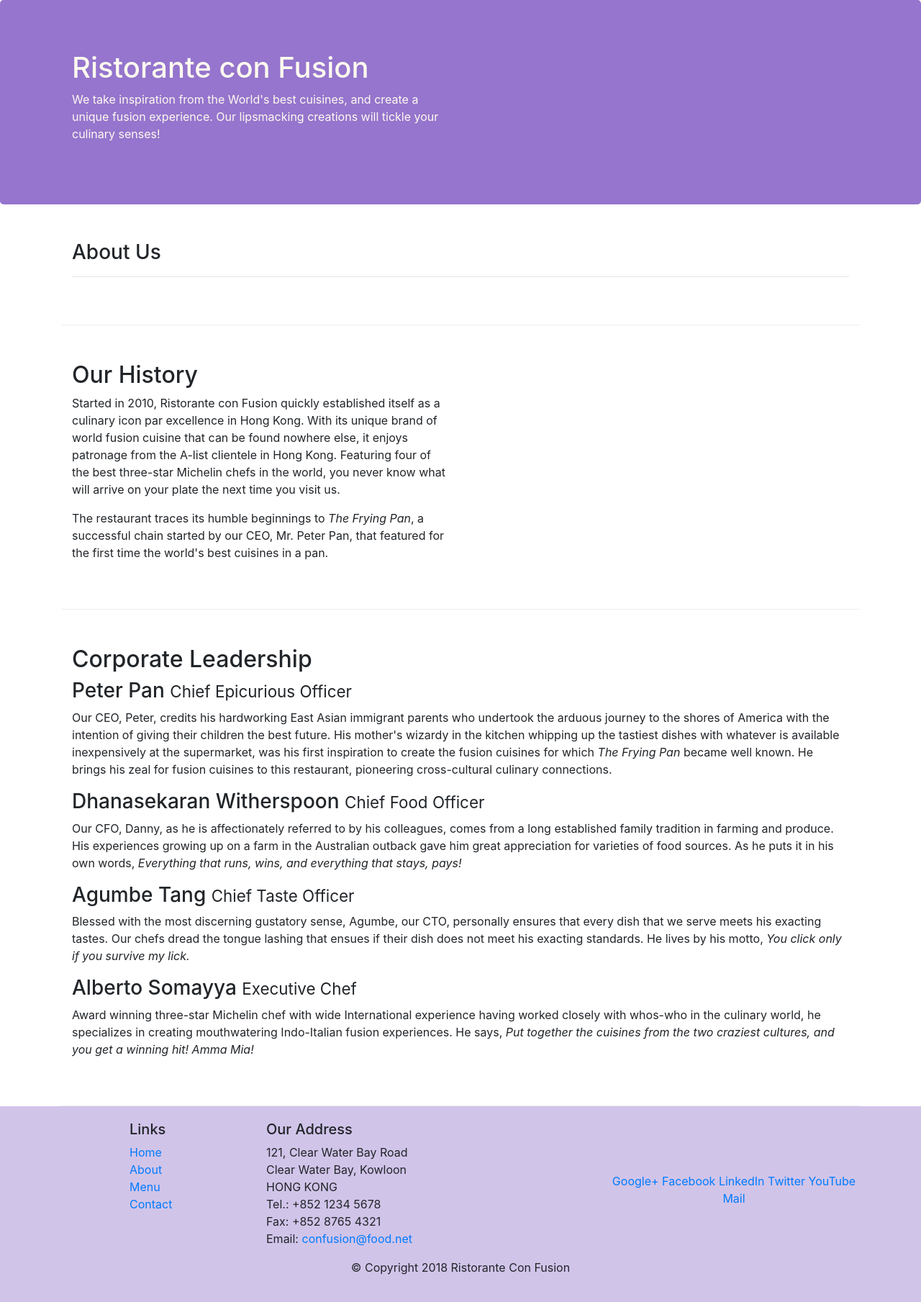
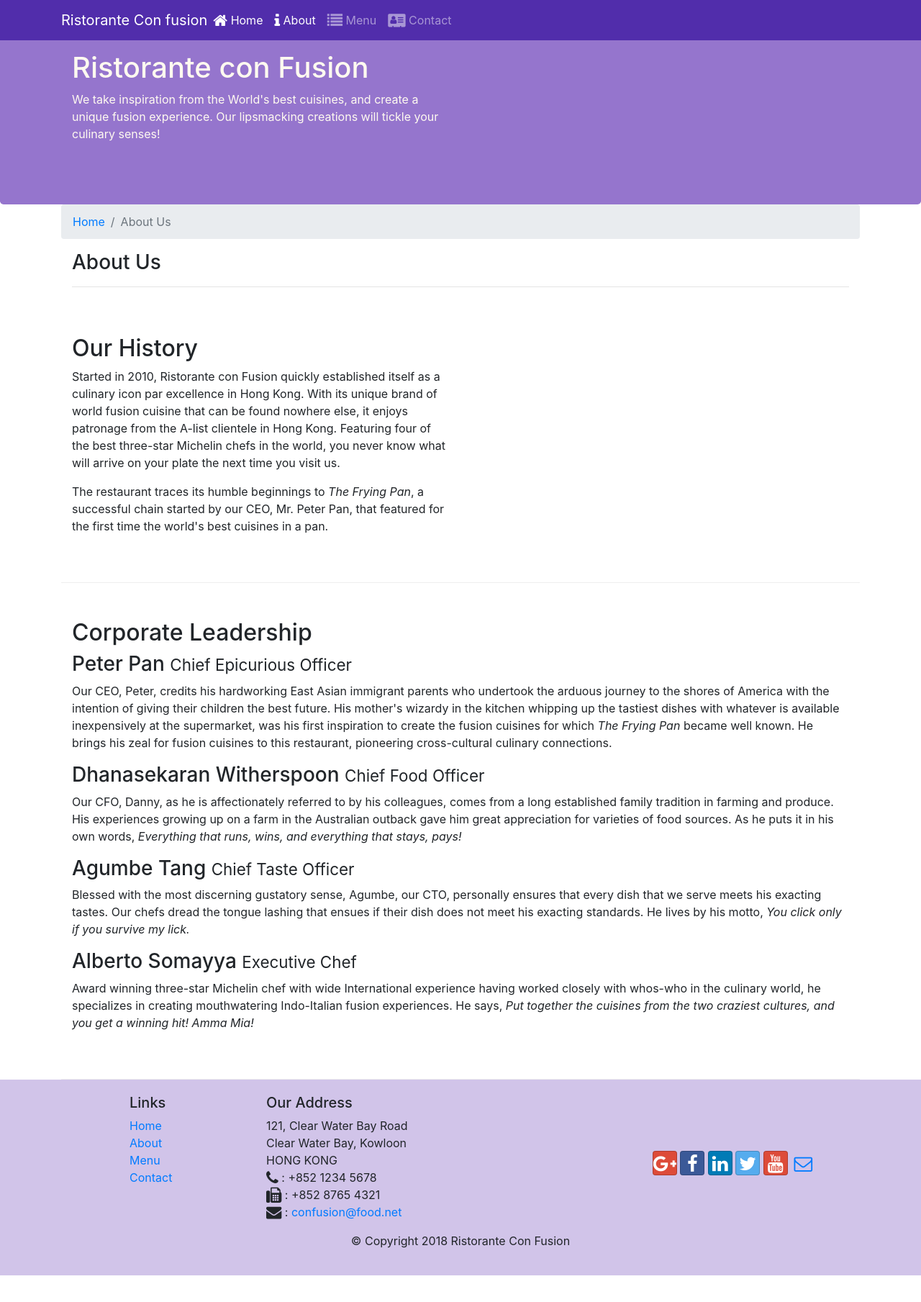
Before and after one commit to is4832/bootstrap, a website: page aboutus.html in a window 1280 px wide. Shown: the whole page at 72% size. After the commit the page ends 1772 px from the top, so only its background shows below. Drawn offline with nearby package versions, Linux system fonts and the light colour scheme.

Commit message:
Navbar and Icon Fonts

```diff
--- a/aboutus.html
+++ b/aboutus.html
@@ -8,13 +8,30 @@
 
     <!-- Bootstrap CSS -->
     <link rel="stylesheet" href="node_modules/bootstrap/dist/css/bootstrap.min.css">
+    <link rel="stylesheet" href="node_modules/font-awesome/css/font-awesome.min.css">
+    <link rel="stylesheet" href="node_modules/bootstrap-social/bootstrap-social.css">
     <link rel="stylesheet" href="css/styles.css">
     <title>Ristorante Con Fusion: About Us</title>
 
 </head>
 
 <body>
-
+    <nav class="navbar navbar-dark navbar-expand-sm fixed-top">
+        <div class="container">
+            <button class="navbar-toggler" type="button" data-toggle="collapse" data-target="#Navbar">
+                <span class="navbar-toggler-icon"></span>
+            </button>
+            <a class="navbar-brand mr-auto" href="./index.html">Ristorante Con fusion</a>
+            <div class="collapse navbar-collapse" id="Navbar">
+              <ul class="navbar-nav mr-auto">
+                  <li class="nav-item active"><a class="nav-link" href="./index.html"><span class="fa fa-home fa-lg"></span> Home</a></li>
+                  <li class="nav-item active"><a class="nav-link" href="#"><span class="fa fa-info fa-lg"></span> About</a></li>
+                  <li class="nav-item"><a class="nav-link" href="#"><span class="fa fa-list fa-lg"></span> Menu</a></li>
+                  <li class="nav-item"><a class="nav-link" href="#"><span class="fa fa-address-card fa-lg"></span> Contact</a></li>
+              </ul>
+            </div>
+        </div>
+    </nav>
     <header class="jumbotron">
         <div class="container">
             <div class="row row-header">
@@ -29,8 +46,12 @@
     </header>
 
     <div class="container">
-        <div class="row row-content">
-            <div class="col-12 order-sm-first">
+        <div class="row row-header">
+            <ol class="col-12 breadcrumb">
+                <li class="breadcrumb-item"><a href="./index.html">Home</a></li>
+                <li class="breadcrumb-item active">About Us</li>
+            </ol>
+            <div class="col-12">
                <h3>About Us</h3>
                <hr>
             </div>
@@ -77,7 +98,7 @@
                 <div class="col-4 offset-1 col-sm-2">
                     <h5>Links</h5>
                     <ul class="list-unstyled">
-                        <li><a href="#">Home</a></li>
+                        <li><a href="./index.html">Home</a></li>
                         <li><a href="#">About</a></li>
                         <li><a href="#">Menu</a></li>
                         <li><a href="#">Contact</a></li>
@@ -89,19 +110,19 @@
 		              121, Clear Water Bay Road<br>
 		              Clear Water Bay, Kowloon<br>
 		              HONG KONG<br>
-		              Tel.: +852 1234 5678<br>
-		              Fax: +852 8765 4321<br>
-		              Email: <a href="mailto:confusion@food.net">confusion@food.net</a>
+		              <i class="fa fa-phone fa-lg"></i> : +852 1234 5678<br>
+		              <i class="fa fa-fax fa-lg"></i> : +852 8765 4321<br>
+		              <i class="fa fa-envelope fa-lg"></i> : <a href="mailto:confusion@food.net">confusion@food.net</a>
 		           </address>
                 </div>
                 <div class="col-12 col-sm-4 align-self-center">
                     <div class="text-center">
-                        <a href="http://google.com/+">Google+</a>
-                        <a href="http://www.facebook.com/profile.php?id=">Facebook</a>
-                        <a href="http://www.linkedin.com/in/">LinkedIn</a>
-                        <a href="http://twitter.com/">Twitter</a>
-                        <a href="http://youtube.com/">YouTube</a>
-                        <a href="mailto:">Mail</a>
+                        <a class="btn btn-social-icon btn-google" href="http://google.com/+"><span class="fa fa-google-plus fa-lg"></span> </a>
+                        <a class="btn btn-social-icon btn-facebook" href="http://www.facebook.com/profile.php?id="><span class="fa fa-facebook fa-lg"> </a>
+                        <a class="btn btn-social-icon btn-linkedin" href="http://www.linkedin.com/in/"><span class="fa fa-linkedin fa-lg"> </a>
+                        <a class="btn btn-social-icon btn-twitter" href="http://twitter.com/"><span class="fa fa-twitter fa-lg"></span> </a>
+                        <a class="btn btn-social-icon btn-google" href="http://youtube.com/"><span class="fa fa-youtube fa-lg"></span> </a>
+                        <a class="btn btn-social-icon" href="mailto:"><span class="fa fa-envelope-o fa-lg"></span> </a>
                     </div>
                 </div>
            </div>
--- a/css/styles.css
+++ b/css/styles.css
@@ -28,3 +28,12 @@
     margin: 0px;
     color: #0f0f0f;
 }
+
+.body {
+    padding: 50px 0px 0px 0px;
+    z-index: 0;
+}
+
+.navbar-dark {
+    background-color: #512dab;
+}
--- a/package.json
+++ b/package.json
@@ -15,6 +15,8 @@
   },
   "dependencies": {
     "bootstrap": "^4.0.0",
+    "bootstrap-social": "^5.1.1",
+    "font-awesome": "^4.7.0",
     "jquery": "^3.3.1",
     "popper.js": "^1.12.9"
   }
```
Also changed, not shown: index.html (+28 -10 lines), 1 other file.
